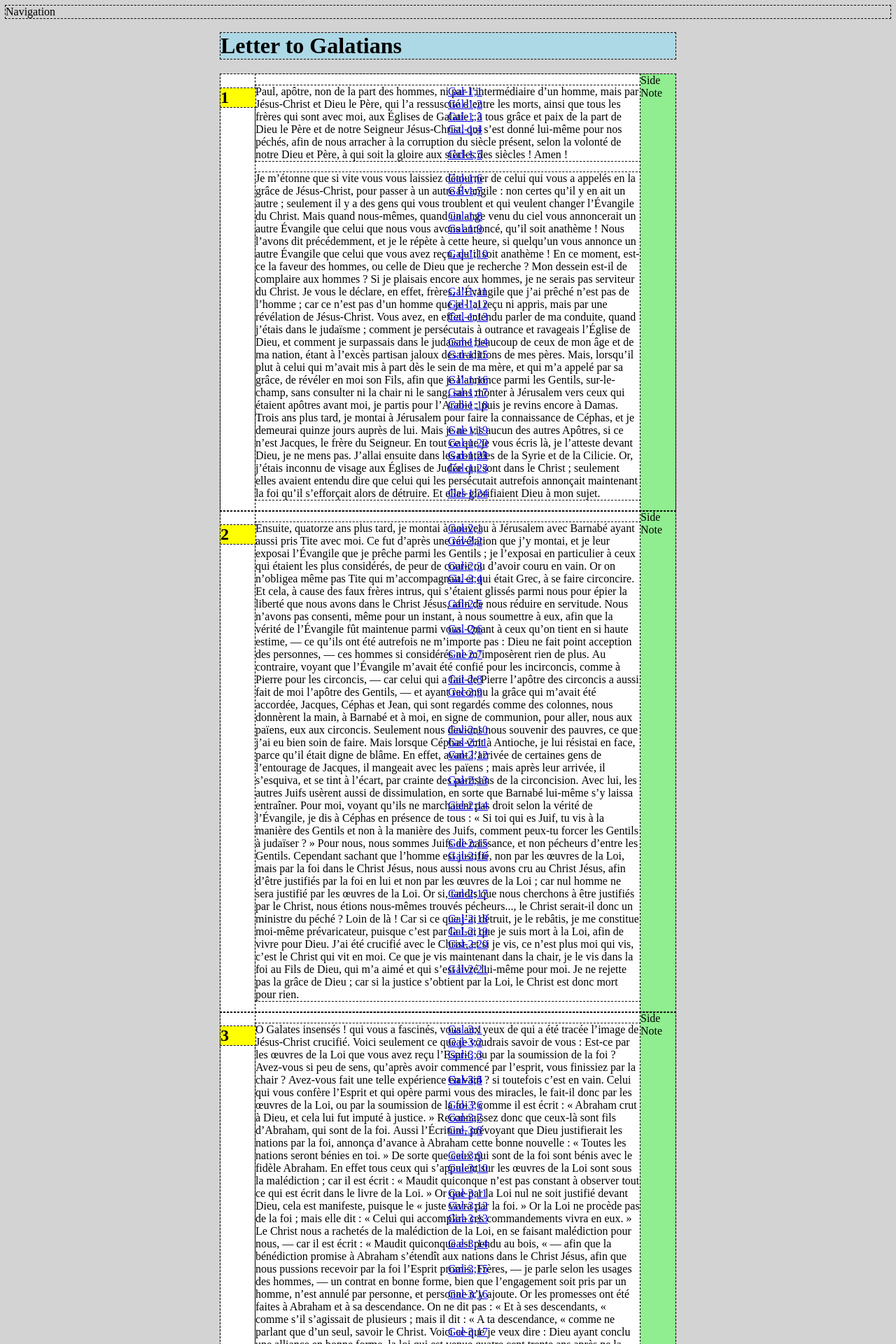
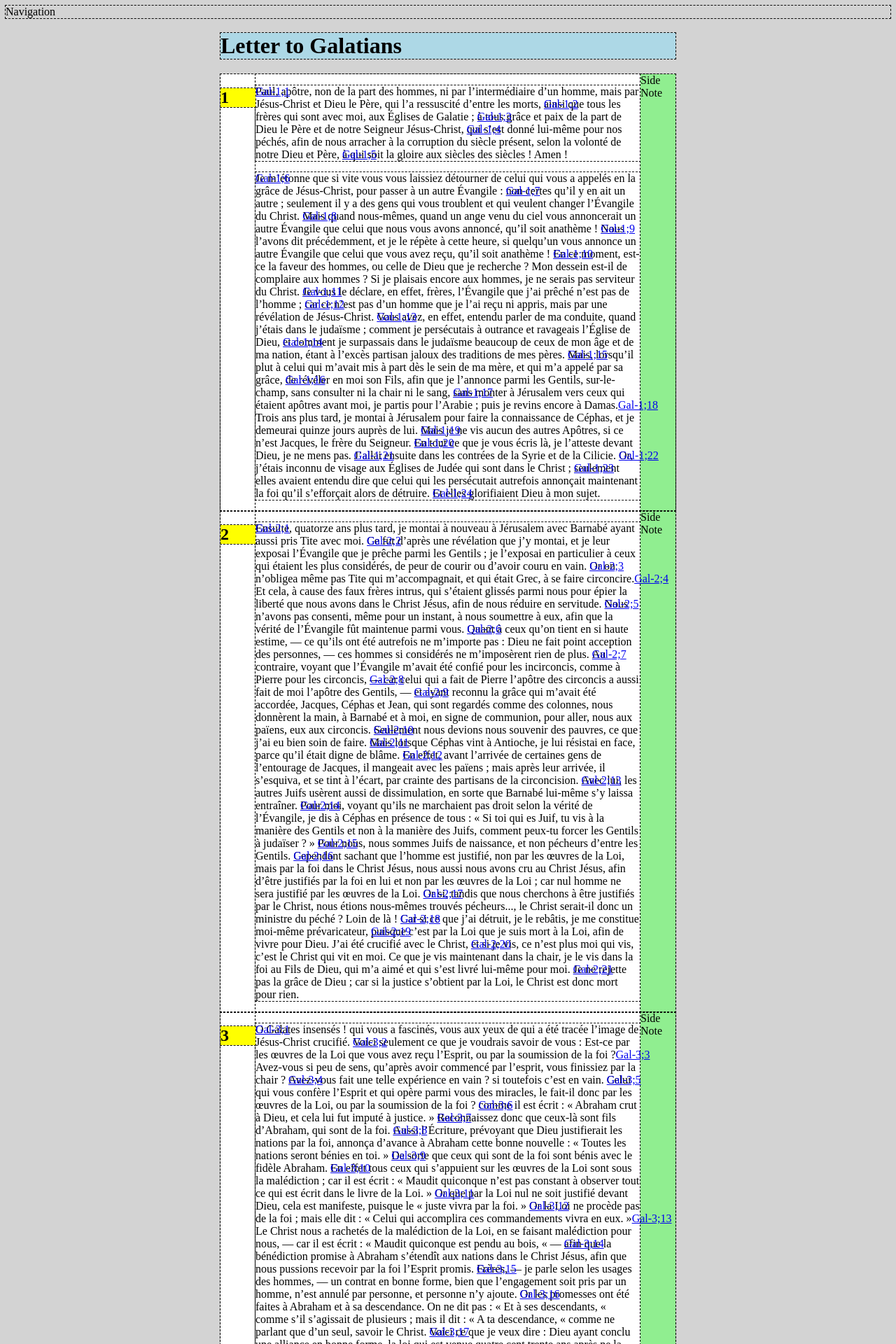
Before and after one commit to dreanod/dreanod.github.io, a Jekyll site: the page built from galatian2.html, in a window 1280 px wide. Shown: the top 1920 px of the page at 70% size. Built offline with Jekyll 4.4.1, drawn with Linux system fonts in a browser that asks for light colours.

Commit message:
Update galatian2.html

```diff
--- a/galatian2.html
+++ b/galatian2.html
@@ -236,7 +236,7 @@
 
     .verse-ref {
       position: absolute;
-      left: 50vw;
+      left: 50vw + 400px;
     }
   </style>
 </head>
```
